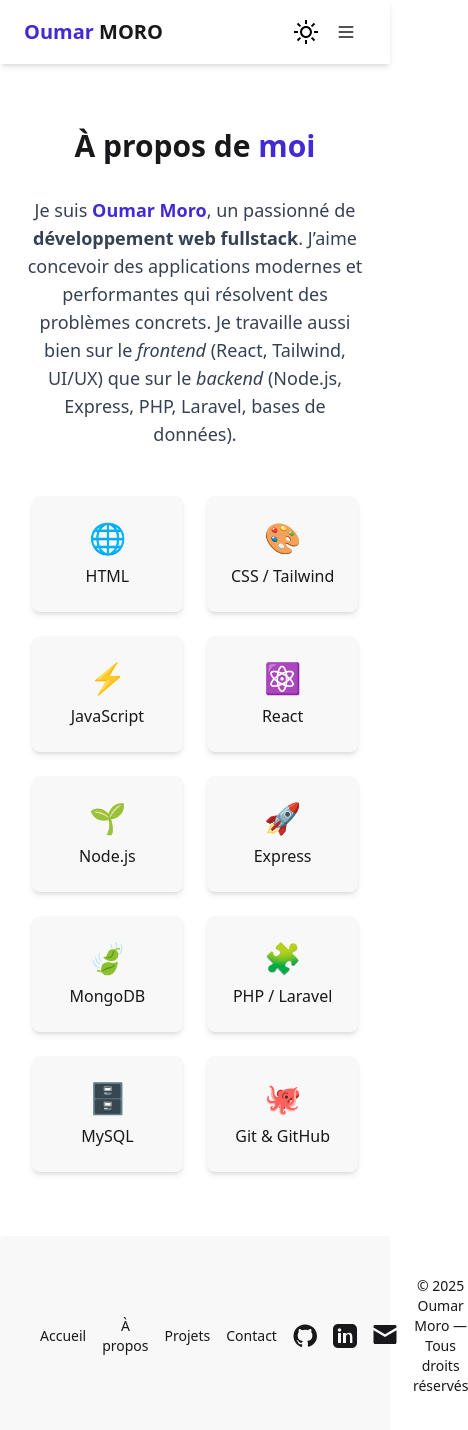
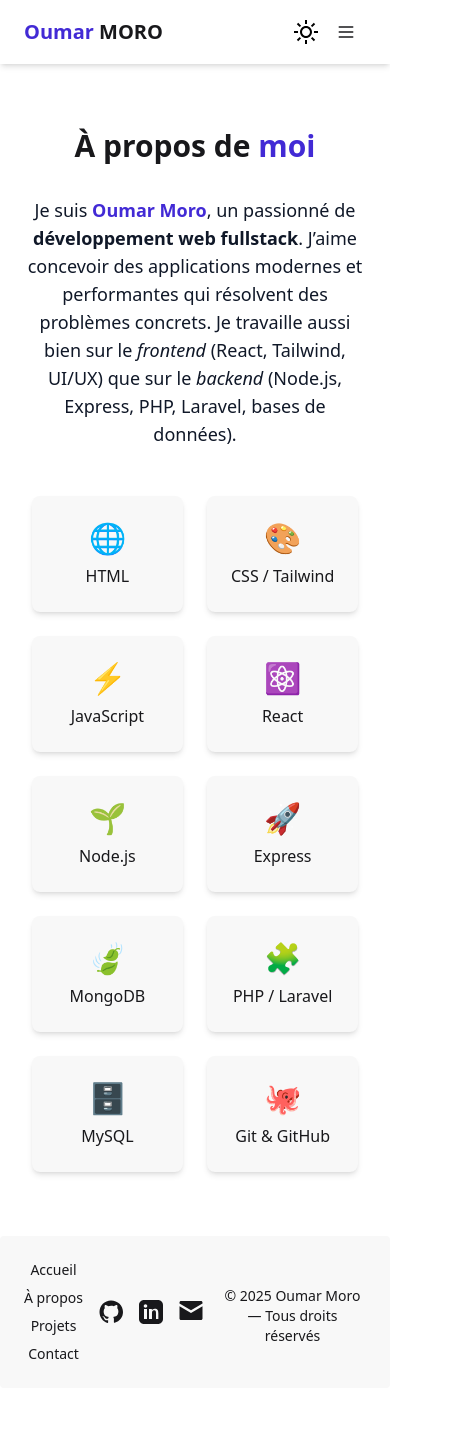
Before and after one commit to Moro225/Portfolio, a React (Vite) app: page /about in a window 390 px wide. Shown: the top 1430 px of the page, 468 px wide, since content can reach past the window. After the commit the page ends 1388 px from the top, so only its background shows below. Built offline with nearby package versions, Linux system fonts and the light colour scheme.

Commit message:
Footer responsive et texte about légèrement foncé

```diff
--- a/src/components/Footer.jsx
+++ b/src/components/Footer.jsx
@@ -1,7 +1,7 @@
 export default function Footer() {
   return (
-    <footer className="footer footer-center p-10 bg-base-200 text-base-content rounded">
-      <nav className="grid grid-flow-col gap-4">
+    <footer className="footer footer-center p-6 md:p-10 bg-base-200 text-base-content rounded">
+      <nav className="flex flex-col md:flex-row gap-2 md:gap-4 items-center">
         <a href="/" className="link link-hover">Accueil</a>
         <a href="/about" className="link link-hover">À propos</a>
         <a href="/projects" className="link link-hover">Projets</a>
@@ -10,7 +10,7 @@
 
       {/* Réseaux sociaux */}
       <nav>
-        <div className="grid grid-flow-col gap-4">
+        <div className="flex gap-4 justify-center">
           <a href="https://github.com/Moro225" target="_blank" rel="noreferrer">
             <svg xmlns="http://www.w3.org/2000/svg"
               width="24" height="24" viewBox="0 0 24 24"
@@ -53,7 +53,7 @@
       </nav>
 
       {/* Texte */}
-      <aside>
+      <aside className="mt-2 text-center text-sm md:text-base">
         <p>© {new Date().getFullYear()} Oumar Moro — Tous droits réservés</p>
       </aside>
     </footer>
--- a/src/pages/About.jsx
+++ b/src/pages/About.jsx
@@ -28,7 +28,7 @@
 
       {/* Description */}
       <motion.p
-        className="max-w-3xl text-lg text-gray-700 dark:text-gray-400 text-center mb-12"
+        className="max-w-3xl text-lg text-gray-900 dark:text-gray-400 text-center mb-12"
         initial={{ opacity: 0 }}
         animate={{ opacity: 1 }}
         transition={{ delay: 0.4, duration: 0.8 }}
```
